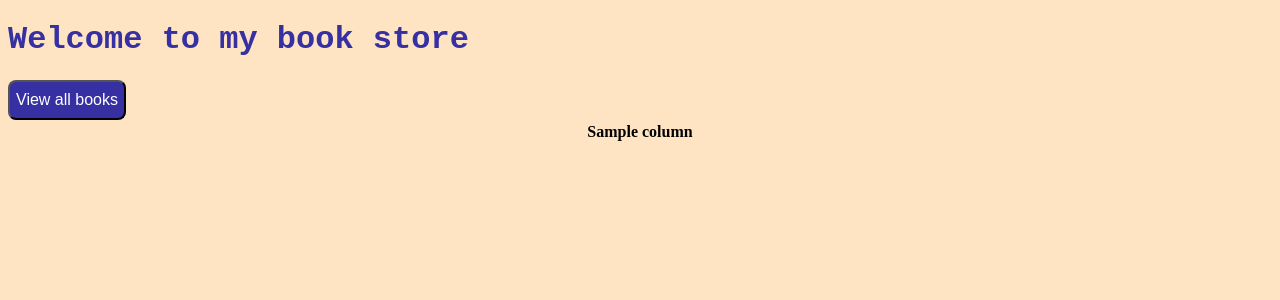
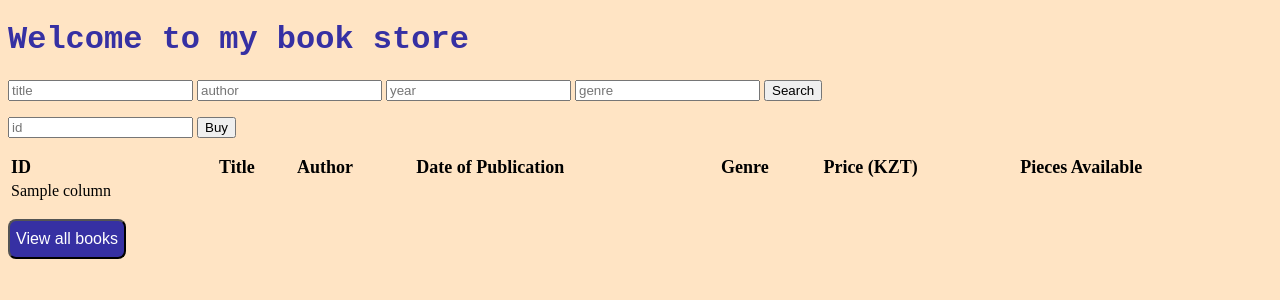
Before and after one commit to margodo/alpha-edu, a Flask app: template bookstore/templates/index.html in a window 1280 px wide. Shown: the top 300 px of the page. Run offline with Flask 3, Linux system fonts and the light colour scheme; the template is opened without the code that fills it: most values are stand-ins (such as "Sample title", 1, 10 or a date in 2020); lists and menus that the app fills with data are empty.

Commit message:
Latest version for submission

```diff
--- a/bookstore/main.py
+++ b/bookstore/main.py
@@ -1,4 +1,4 @@
-from flask import Flask, render_template
+from flask import Flask, render_template, request
 from bookstore_objects import *
 
 bookstore_db = Bookstore('bookstore.db')
@@ -13,29 +13,59 @@ bookstore_db.create_table(table_name='bookstore', columns={
         "amount": "INTEGER",
     })
 
-# bookstore_db.add_book(
-#     table_name='bookstore',
-#     data = [
-#         (None, 'Anna Karenina', 'Lev Tolstoj', '2022-10-21','Novel', 2100.50, 7),
-#         (None, 'Crime and Punishment', 'Fyodor Dostoevsky', '2018-06-15','Novel', 1980.00, 10),
-#         (None, 'Romeo and Juliette', 'William Shakespeare', '2020-02-28','Tragedy', 2050.40, 4),
-#         (None, 'The Old Man and the Sea', 'Ernest Hemingway', '2016-04-14','Novel', 2430.70, 2),
-#         (None, 'Lolita', 'Vladimir Nabokov', '2021-01-10','Novel', 1990.00, 5),
-#         (None, 'The Autobiography of Benjamin Franklin', 'Benjamin Franklin', '2008-08-22','Autobiography', 2540.10, 4),
-#         (None, 'Woe from Wit', 'Alexander Griboedov', '2015-12-14','Comedy', 1750.80, 9),
-#         (None, 'Poems', 'Sergey Yesenin', '2017-03-11','Poem', 1670.50, 10),
-#         (None, 'The Count of Monte Cristo', 'Alexandre Dumas', '2011-11-11','Novel', 4300.40, 4),
-#         (None, 'All Quiet on the Western Front', 'Erich Maria Remarque', '2012-06-27','Autobiographical novel', 2230.10, 8),
-#         (None, 'Hamlet', 'William Shakespeare', '2014-09-10','Tragedy', 1800.20, 1)
-#     ])
+bookstore_db.add_book(
+    table_name='bookstore',
+    data = [
+        (None, 'Anna Karenina', 'Lev Tolstoj', '2022-10-21','Novel', 2100.50, 7),
+        (None, 'Crime and Punishment', 'Fyodor Dostoevsky', '2018-06-15','Novel', 1980.00, 10),
+        (None, 'Romeo and Juliette', 'William Shakespeare', '2020-02-28','Tragedy', 2050.40, 4),
+        (None, 'The Old Man and the Sea', 'Ernest Hemingway', '2016-04-14','Novel', 2430.70, 2),
+        (None, 'Lolita', 'Vladimir Nabokov', '2021-01-10','Novel', 1990.00, 5),
+        (None, 'The Autobiography of Benjamin Franklin', 'Benjamin Franklin', '2008-08-22','Autobiography', 2540.10, 4),
+        (None, 'Woe from Wit', 'Alexander Griboedov', '2015-12-14','Comedy', 1750.80, 9),
+        (None, 'Poems', 'Sergey Yesenin', '2017-03-11','Poem', 1670.50, 10),
+        (None, 'The Count of Monte Cristo', 'Alexandre Dumas', '2011-11-11','Novel', 4300.40, 4),
+        (None, 'All Quiet on the Western Front', 'Erich Maria Remarque', '2012-06-27','Autobiographical novel', 2230.10, 8),
+        (None, 'Hamlet', 'William Shakespeare', '2014-09-10','Tragedy', 1800.20, 1)
+    ])
 
 all_books = bookstore_db.all_books(table_name='bookstore')
 
 app = Flask(__name__)
 
-@app.route('/')
+@app.route('/', methods=['GET', 'POST'])
 def home():
-    return render_template('index.html', books = all_books)
+    if request.method == "POST" and '_method' not in request.form:
+        title = request.form['title']
+        author = request.form['author']
+        year = request.form['year']
+        genre = request.form['genre']
+        found_book = bookstore_db.search_book(
+            table_name='bookstore',
+            condition=f"title= '{title}' and author='{author}' and year = '{year}' and genre='{genre}'"
+        )
+        return render_template('index.html', search_result=True, book=found_book[0])
+    if request.method == 'POST' and '_method' in request.form and request.form['_method'] == 'PUT':
+        id = request.form['id']
+        desired_book = bookstore_db.search_book(table_name='bookstore', condition=f'id={id}')
+        amount = desired_book[0][-1]
+        if amount > 0:
+            bookstore_db.update_books(
+                table_name='bookstore',
+                updates=f'amount = {amount-1}',
+                condition=f'id={id}'
+            )
+            purchased_book = bookstore_db.search_book(table_name='bookstore', condition=f'id={id}')
+            if purchased_book[0][-1] == 0:
+                bookstore_db.delete(table_name='bookstore', condition=f'id={id}')
+            message = "Thank you for purchase"
+        else:
+            message = "Sorry, this book is out of stock."
+        return render_template('index.html', message=message)
+    all_books = bookstore_db.all_books(table_name='bookstore')
+    return render_template('index.html', books=all_books, search_result=False)
 
 if __name__ == "__main__":
     app.run(debug=True)
+
+bookstore_db.close_connection()
--- a/bookstore/templates/index.html
+++ b/bookstore/templates/index.html
@@ -3,20 +3,69 @@
 <head>
     <meta charset="UTF-8">
     <meta name="viewport" content="width=device-width, initial-scale=1.0">
-    <title>Document</title>
+    <title>Book Store</title>
+    <script>
+        function submitPutForm(form) {
+            var methodInput = document.createElement('input');
+            methodInput.setAttribute('type', 'hidden');
+            methodInput.setAttribute('name', '_method');
+            methodInput.setAttribute('value', 'PUT');
+            form.appendChild(methodInput);
+            form.submit();
+        }
+    </script>
 </head>
 <body style="background-color: bisque;">
     <h1 id="Title" style="color: #3630a3; font-family: 'Courier New', Courier, monospace; align-content: center;">Welcome to my book store</h1>
-    <button style="background:#3630a3;color:white; font-weight: 400; white-space: nowrap; padding: 0.375rem; font-size: 1rem; line-height: 1.5; border-radius: 0.5rem;">View all books</button>
-    <table style="width:100%">
-        {% for book in books %}
-        <tr>
-            {% for column in book %}
-          <th>{% print(column) %}</th>
-          {% endfor %}
+    <form method="post" style="font-family: 'Times New Roman', Times, serif;" action="{{ url_for('home') }}">
+        <input type="text" placeholder="title" name="title">
+        <input type="text" placeholder="author" name="author">
+        <input type="text" placeholder="year" name="year">
+        <input type="text" placeholder="genre" name="genre">
+        <button type="submit">Search</button>
+    </form>
+    <p></p>
+    <form method="post" onsubmit="event.preventDefault(); submitPutForm(this);" action="{{ url_for('home') }}">
+        <input type="text" placeholder="id" name="id" required>
+        <button type="submit">Buy</button>
+    </form>
+    {% if message %}
+        <p>{{ message }}</p>
+    {% endif %}
+
+    <p></p>
+
+    <table style="width:100%; font-family: 'Times New Roman', Times, serif, Helvetica, sans-serif; text-align: left;">
+        <tr style="font-size: large; font-weight:bold;">
+            <th>ID</th>
+            <th>Title</th>
+            <th>Author</th>
+            <th>Date of Publication</th>
+            <th>Genre</th>
+            <th>Price (KZT)</th>
+            <th>Pieces Available</th>
         </tr>
 
-        {% endfor %}
-      </table>
+        {% if search_result %}
+            <tr>
+                {% for column in book %}
+                    <td>{{ column }}</td>
+                {% endfor %}
+            </tr>
+        {% else %}
+            {% for book in books %}
+                <tr>
+                    {% for column in book %}
+                        <td>{{ column }}</td>
+                    {% endfor %}
+                </tr>
+            {% endfor %}
+        {% endif %}
+    </table>
+
+    <p></p>
+    <form method="get" action="{{ url_for('home') }}">
+        <button style="background:#3630a3;color:white; font-weight: 400; white-space: nowrap; padding: 0.375rem; font-size: 1rem; line-height: 1.5; border-radius: 0.5rem;">View all books</button>
+    </form>
 </body>
 </html>
```
Also changed, not shown: bookstore/bookstore_objects.py (+4 -36 lines), bookstore.db (deleted).
